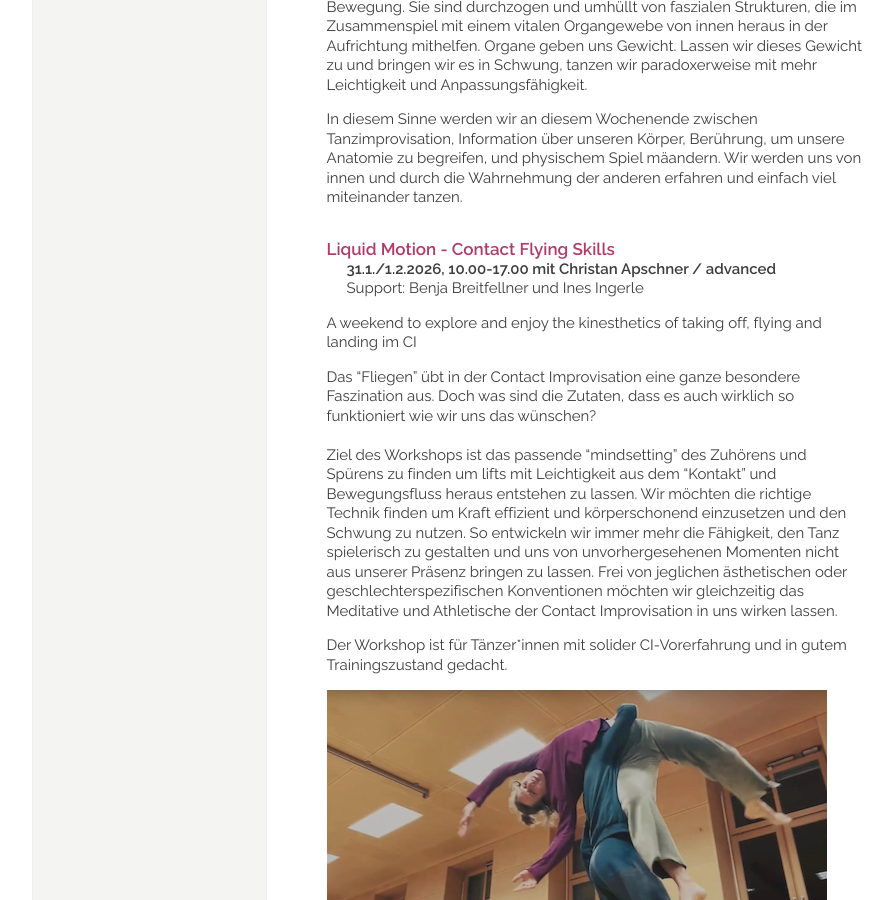
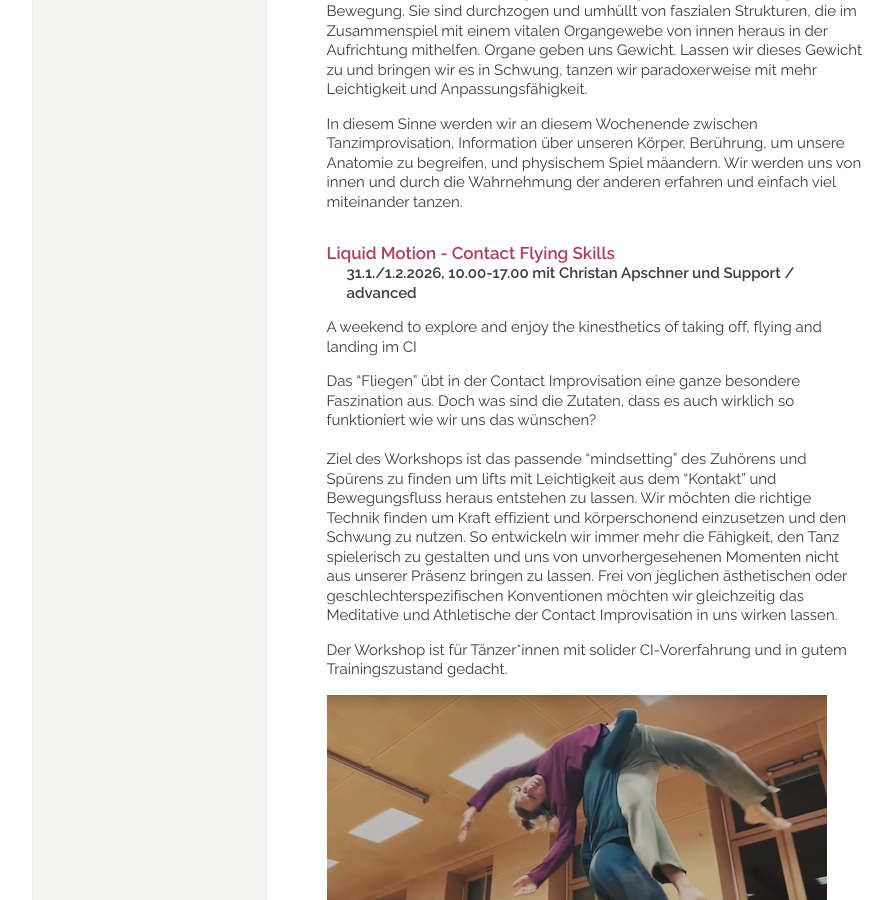
Before and after one commit to manulari/rollingpointat, a Jekyll site: the page built from _pages_de/wsws2024.md, in a window 1280 px wide and 900 px high, scrolled down 2258 px. Shown: the whole window, without its empty margins (152-1045 px from the left). Built offline with Jekyll 4.4.1, drawn with Linux system fonts in a browser that asks for light colours; comment, search, counter and statistics services are not loaded; some of the changed text lies outside the part shown.

Commit message:
Update page (de) “wsws2024”

```diff
--- a/_pages_de/wsws2024.md
+++ b/_pages_de/wsws2024.md
@@ -16,8 +16,8 @@ mit maRia Probst**
 mit maRia Probst**
 
 **31.1./1.2.2026 [Liquid Motion - Contact Flying Skills](#flyingskills)**\
-**mit Christan Apschner, Assistenz: Ines, Benja u.a.**
-
+**mit Christan Apschner und Support**\
+\
 [KOSTEN UND ANMELDUNG](#orga)
 
 \_\_\_\_\_\_\_\_\_\_\_\_\_\_\_\_\_\_\_\_\_\_\_\_\_\_\_\_\_\_\_\_\_\_\_\_\_\_\_\_\_\_\_\_\_\_\_\_\_\_\_\_\_\_\_\_\_\_\_\_\_\_\_\_\_\_\_\_\_\_\_\_\_\_\_\_
@@ -62,8 +62,7 @@ In diesem Sinne werden wir an diesem Wochenende zwischen Tanzimprovisation, Info
 
 #### **Liquid Motion - Contact Flying Skills**
 
-**31.1./1.2.2026, 10.00-17.00 mit Christan Apschner / advanced**\
-Support: Benja Breitfellner und Ines Ingerle
+**31.1./1.2.2026, 10.00-17.00 mit Christan Apschner und Support / advanced**
 
 A weekend to explore and enjoy the kinesthetics of taking off, flying and landing im CI
 
```
